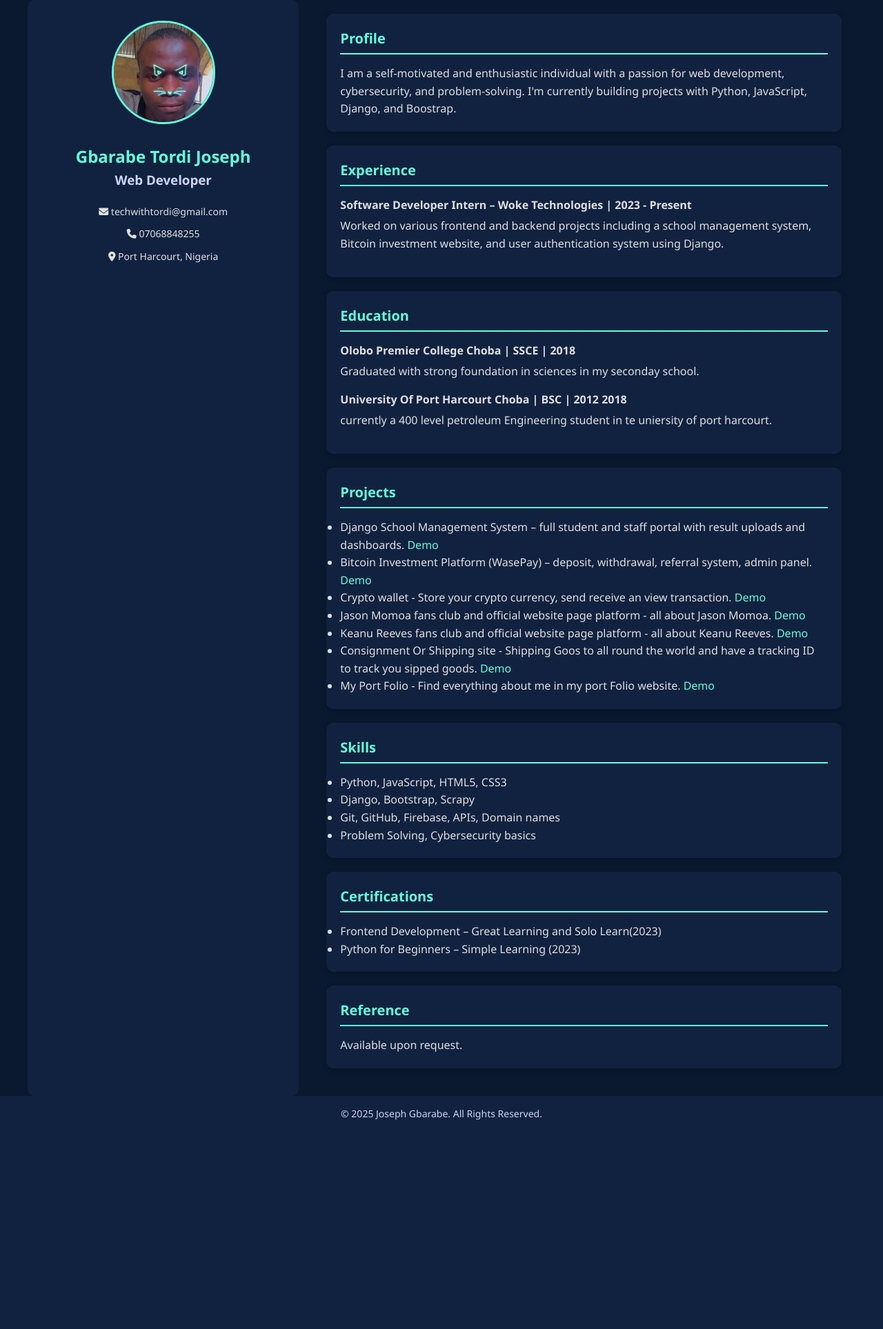
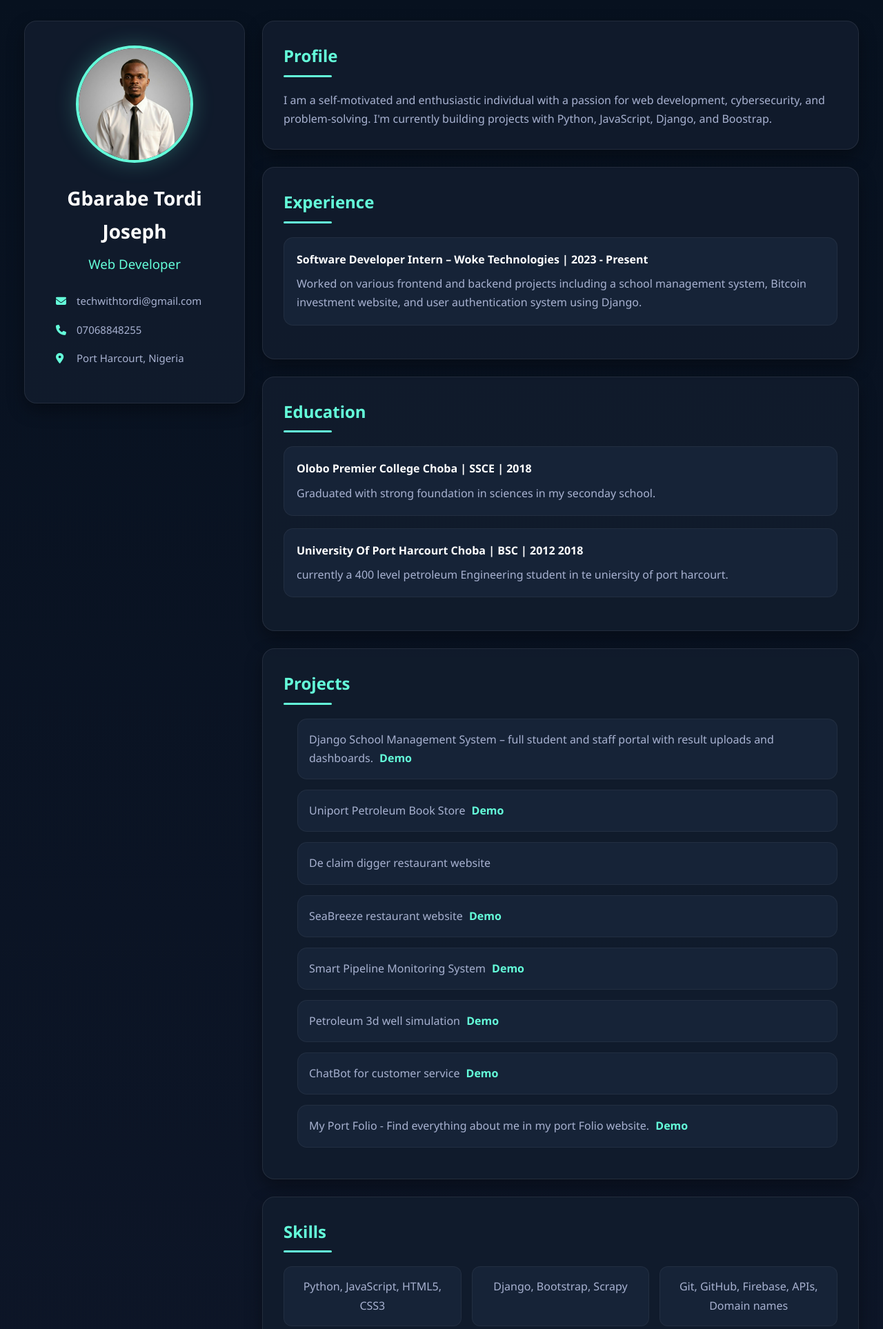
Before and after one commit to Tordi-portfolio/tordi_cv, a Django app: page / in a window 1280 px wide. Shown: the top 1927 px of the page at 69% size. Before the commit the page ends 1624 px from the top, so only its background shows below. Run offline with Django 5.2, Linux system fonts and the light colour scheme.

Commit message:
Add files via upload

```diff
--- a/myblog/templates/home.html
+++ b/myblog/templates/home.html
@@ -1,228 +1,507 @@
 <!DOCTYPE html>
 <html lang="en">
 <head>
-  <meta charset="UTF-8" />
+  <meta charset="UTF-8"/>
   <meta name="viewport" content="width=device-width, initial-scale=1.0"/>
   <title>Joseph Gbarabe - Resume</title>
+
   <link rel="stylesheet" href="https://cdnjs.cloudflare.com/ajax/libs/font-awesome/6.5.1/css/all.min.css"/>
+
   <style>
-    :root {
-      --primary-color: #0a192f;
-      --secondary-color: #112240;
-      --accent-color: #64ffda;
-      --text-color: #e0e0e0;
-      --light-gray: #ccd6f6;
-      --white: #ffffff;
-      --border-radius: 10px;
+
+    :root{
+      --primary-color:#07111f;
+      --secondary-color:#111c2d;
+      --card-color:#162337;
+      --accent-color:#64ffda;
+      --text-color:#e6edf7;
+      --muted-text:#a8b2d1;
+      --white:#ffffff;
+      --border-color:rgba(255,255,255,0.08);
+      --shadow:0 10px 25px rgba(0,0,0,0.35);
+      --radius:18px;
+      --transition:0.3s ease;
     }
 
-    * {
-      margin: 0;
-      padding: 0;
-      box-sizing: border-box;
+    *{
+      margin:0;
+      padding:0;
+      box-sizing:border-box;
+      scroll-behavior:smooth;
     }
 
-    body {
-      font-family: 'Segoe UI', Tahoma, Geneva, Verdana, sans-serif;
-      background-color: var(--primary-color);
-      color: var(--text-color);
-      line-height: 1.6;
+    body{
+      font-family:'Segoe UI', Tahoma, Geneva, Verdana, sans-serif;
+      background:linear-gradient(to bottom,#07111f,#0f172a);
+      color:var(--text-color);
+      line-height:1.7;
     }
 
-    header, main {
-      padding: 20px;
+    a{
+      text-decoration:none;
+      color:var(--accent-color);
+      transition:var(--transition);
     }
 
-    .container {
-      display: flex;
-      gap: 20px;
-      max-width: 1200px;
-      margin: auto;
-      flex-wrap: wrap;
+    a:hover{
+      color:#ffffff;
     }
 
-    header {
-      flex: 1 1 300px;
-      background-color: var(--secondary-color);
-      border-radius: var(--border-radius);
-      text-align: center;
-      padding-top: 30px;
+    .container{
+      max-width:1250px;
+      margin:auto;
+      padding:30px 20px;
+      display:grid;
+      grid-template-columns:320px 1fr;
+      gap:25px;
     }
 
-    header img {
-      width: 150px;
-      height: 150px;
-      object-fit: cover;
-      border-radius: 50%;
-      border: 3px solid var(--accent-color);
-      margin-bottom: 20px;
+    /* SIDEBAR */
+
+    header{
+      background:rgba(17,28,45,0.95);
+      border:1px solid var(--border-color);
+      border-radius:var(--radius);
+      padding:35px 25px;
+      text-align:center;
+      position:sticky;
+      top:20px;
+      height:fit-content;
+      box-shadow:var(--shadow);
     }
 
-    header h1 {
-      font-size: 24px;
-      color: var(--accent-color);
+    header img{
+      width:170px;
+      height:170px;
+      border-radius:50%;
+      object-fit:cover;
+      border:4px solid var(--accent-color);
+      margin:auto;
+      margin-bottom:20px;
+      box-shadow:0 0 30px rgba(100,255,218,0.25);
     }
 
-    header h3 {
-      color: var(--light-gray);
-      margin-bottom: 10px;
+    header h1{
+      font-size:28px;
+      margin-bottom:8px;
+      color:var(--white);
     }
 
-    header ul {
-      list-style: none;
-      margin-top: 20px;
+    header h3{
+      color:var(--accent-color);
+      font-weight:500;
+      margin-bottom:25px;
     }
 
-    header ul li {
-      margin-bottom: 10px;
-      font-size: 14px;
+    header ul{
+      list-style:none;
+      text-align:left;
+      margin-top:20px;
     }
 
-    main {
-      flex: 2 1 600px;
+    header ul li{
+      margin-bottom:16px;
+      font-size:15px;
+      color:var(--muted-text);
+      display:flex;
+      align-items:center;
+      gap:12px;
+      word-break:break-word;
     }
 
-    section {
-      background-color: var(--secondary-color);
-      padding: 20px;
-      border-radius: var(--border-radius);
-      margin-bottom: 20px;
-      box-shadow: 0 2px 10px rgba(0,0,0,0.2);
+    header ul li i{
+      color:var(--accent-color);
+      width:18px;
     }
 
-    section h2 {
-      color: var(--accent-color);
-      border-bottom: 2px solid var(--accent-color);
-      margin-bottom: 15px;
-      padding-bottom: 5px;
-      font-size: 20px;
+    /* MAIN CONTENT */
+
+    main{
+      display:flex;
+      flex-direction:column;
+      gap:25px;
     }
 
-    .card {
-      margin-bottom: 15px;
+    section{
+      background:rgba(17,28,45,0.95);
+      border:1px solid var(--border-color);
+      border-radius:var(--radius);
+      padding:30px;
+      box-shadow:var(--shadow);
+      transition:var(--transition);
     }
 
-    .card strong {
-      display: block;
-      margin-bottom: 5px;
+    section:hover{
+      transform:translateY(-3px);
     }
 
-    a {
-      color: var(--accent-color);
-      text-decoration: none;
+    section h2{
+      color:var(--accent-color);
+      font-size:24px;
+      margin-bottom:20px;
+      position:relative;
+      padding-bottom:10px;
     }
 
-    a:hover {
-      text-decoration: underline;
+    section h2::after{
+      content:'';
+      position:absolute;
+      left:0;
+      bottom:0;
+      width:70px;
+      height:3px;
+      background:var(--accent-color);
+      border-radius:10px;
     }
 
-    footer {
-      text-align: center;
-      background-color: var(--secondary-color);
-      padding: 15px;
-      font-size: 14px;
-      color: var(--light-gray);
+    section p{
+      color:var(--muted-text);
+      font-size:16px;
     }
 
-    @media (max-width: 768px) {
-      .container {
-        flex-direction: column;
+    .card{
+      background:var(--card-color);
+      border:1px solid rgba(255,255,255,0.05);
+      border-radius:14px;
+      padding:18px;
+      margin-bottom:18px;
+      transition:var(--transition);
+    }
+
+    .card:hover{
+      border-color:var(--accent-color);
+      transform:translateY(-2px);
+    }
+
+    .card strong{
+      display:block;
+      color:var(--white);
+      margin-bottom:8px;
+      font-size:16px;
+    }
+
+    ul{
+      padding-left:20px;
+    }
+
+    ul li{
+      margin-bottom:12px;
+      color:var(--muted-text);
+    }
+
+    /* PROJECTS */
+
+    .project-list li{
+      background:var(--card-color);
+      padding:16px;
+      border-radius:14px;
+      border:1px solid rgba(255,255,255,0.05);
+      margin-bottom:15px;
+      list-style:none;
+      transition:var(--transition);
+    }
+
+    .project-list li:hover{
+      border-color:var(--accent-color);
+      transform:translateY(-2px);
+    }
+
+    .project-list a{
+      margin-left:5px;
+      font-weight:600;
+    }
+
+    /* SKILLS */
+
+    .skills-list{
+      display:grid;
+      grid-template-columns:repeat(auto-fit,minmax(220px,1fr));
+      gap:15px;
+      padding-left:0;
+      margin-top:10px;
+    }
+
+    .skills-list li{
+      list-style:none;
+      background:var(--card-color);
+      border:1px solid rgba(255,255,255,0.05);
+      padding:15px;
+      border-radius:12px;
+      text-align:center;
+      transition:var(--transition);
+    }
+
+    .skills-list li:hover{
+      border-color:var(--accent-color);
+      transform:translateY(-3px);
+    }
+
+    /* FOOTER */
+
+    footer{
+      margin-top:20px;
+      background:#09101d;
+      border-top:1px solid var(--border-color);
+      text-align:center;
+      padding:20px;
+      color:var(--muted-text);
+      font-size:14px;
+    }
+
+    /* MOBILE */
+
+    @media(max-width:900px){
+
+      .container{
+        grid-template-columns:1fr;
       }
 
-      header, main {
-        width: 100%;
+      header{
+        position:relative;
+        top:0;
       }
 
-      header img {
-        width: 120px;
-        height: 120px;
+    }
+
+    @media(max-width:600px){
+
+      .container{
+        padding:20px 12px;
       }
+
+      header{
+        padding:30px 20px;
+      }
+
+      header img{
+        width:130px;
+        height:130px;
+      }
+
+      header h1{
+        font-size:24px;
+      }
+
+      section{
+        padding:22px 18px;
+      }
+
+      section h2{
+        font-size:22px;
+      }
+
+      section p,
+      li{
+        font-size:15px;
+      }
+
     }
+
   </style>
 </head>
+
 <body>
+
   <div class="container">
+
+    <!-- SIDEBAR -->
+
     <header>
-      <img src="../static/img/picture2.jpg" alt="Joseph Gbarabe" />
+
+      <img src="../static/img/profile_picture.jfif" alt="Joseph Gbarabe"/>
+
       <h1>Gbarabe Tordi Joseph</h1>
+
       <h3>Web Developer</h3>
+
       <ul>
-        <li><i class="fas fa-envelope"></i> techwithtordi@gmail.com</li>
-        <li><i class="fas fa-phone"></i> 07068848255</li>
-        <li><i class="fas fa-map-marker-alt"></i> Port Harcourt, Nigeria</li>
+
+        <li>
+          <i class="fas fa-envelope"></i>
+          techwithtordi@gmail.com
+        </li>
+
+        <li>
+          <i class="fas fa-phone"></i>
+          07068848255
+        </li>
+
+        <li>
+          <i class="fas fa-map-marker-alt"></i>
+          Port Harcourt, Nigeria
+        </li>
+
       </ul>
+
     </header>
 
+    <!-- MAIN CONTENT -->
+
     <main>
+
       <section>
+
         <h2>Profile</h2>
-        <p>I am a self-motivated and enthusiastic individual with a passion for web development, cybersecurity, and problem-solving. I'm currently building projects with Python, JavaScript, Django, and Boostrap.</p>
+
+        <p>
+          I am a self-motivated and enthusiastic individual with a passion for web development, cybersecurity, and problem-solving. I'm currently building projects with Python, JavaScript, Django, and Boostrap.
+        </p>
+
       </section>
 
       <section>
+
         <h2>Experience</h2>
+
         <div class="card">
-          <strong>Software Developer Intern – Woke Technologies | 2023 - Present</strong>
-          <p>Worked on various frontend and backend projects including a school management system, Bitcoin investment website, and user authentication system using Django.</p>
+
+          <strong>
+            Software Developer Intern – Woke Technologies | 2023 - Present
+          </strong>
+
+          <p>
+            Worked on various frontend and backend projects including a school management system, Bitcoin investment website, and user authentication system using Django.
+          </p>
+
         </div>
+
       </section>
 
       <section>
+
         <h2>Education</h2>
+
         <div class="card">
-          <strong>Olobo Premier College Choba | SSCE | 2018</strong>
-          <p>Graduated with strong foundation in sciences in my seconday school.</p>
+
+          <strong>
+            Olobo Premier College Choba | SSCE | 2018
+          </strong>
+
+          <p>
+            Graduated with strong foundation in sciences in my seconday school.
+          </p>
+
         </div>
+
         <div class="card">
-          <strong>University Of Port Harcourt Choba | BSC | 2012 2018</strong>
-          <p>currently a 400 level petroleum Engineering student in te uniersity of port harcourt.</p>
+
+          <strong>
+            University Of Port Harcourt Choba | BSC | 2012 2018
+          </strong>
+
+          <p>
+            currently a 400 level petroleum Engineering student in te uniersity of port harcourt.
+          </p>
+
         </div>
-      </section>
 
-
-      <section>
-        <h2>Projects</h2>
-        <ul>
-            <li>Django School Management System – full student and staff portal with result uploads and dashboards.  <a href="https://tordischool.pythonanywhere.com">Demo</a></li>
-            <li>Bitcoin Investment Platform (WasePay) – deposit, withdrawal, referral system, admin panel.  <a href="https://wasepay.pythonanywhere.com">Demo</a></li>
-            <li>Crypto wallet - Store your crypto currency, send receive an view transaction.  <a href="https://bitcoinlab.pythonanywhere.com">Demo</a></li>
-            <li>Jason Momoa fans club and official website page platform - all about Jason Momoa.  <a href="https://jasonmomoa.pythonanywhere.com">Demo</a></li>
-            <li>Keanu Reeves fans club and official website page platform - all about Keanu Reeves.  <a href="https://keanuerevvesofficialsite.pythonanywhere.com">Demo</a></li>
-            <li>Consignment Or Shipping site - Shipping Goos to all round the world and have a tracking ID to track you sipped goods.  <a href="https://keanuerevvesofficialsite.pythonanywhere.com">Demo</a></li>
-            <li>My Port Folio - Find everything about me in my port Folio website.  <a href="https://tordiportfilio.pythonanywhere.com/">Demo</a></li>
-
-        </ul>
-      </section>
-
-
-
-      <section>
-        <h2>Skills</h2>
-        <ul>
-          <li>Python, JavaScript, HTML5, CSS3</li>
-          <li>Django, Bootstrap, Scrapy</li>
-          <li>Git, GitHub, Firebase, APIs, Domain names</li>
-          <li>Problem Solving, Cybersecurity basics</li>
-        </ul>
       </section>
 
       <section>
-        <h2>Certifications</h2>
-        <ul>
-          <li>Frontend Development – Great Learning and Solo Learn(2023)</li>
-          <li>Python for Beginners – Simple Learning (2023)</li>
+
+        <h2>Projects</h2>
+
+        <ul class="project-list">
+
+          <li>
+            Django School Management System – full student and staff portal with result uploads and dashboards.
+            <a href="https://tordischool.pythonanywhere.com">Demo</a>
+          </li>
+
+          <li>
+            Uniport Petroleum Book Store
+            <a href="UniportPetroleumBooks.pythonanywhere.com">Demo</a>
+          </li>
+
+          <li>
+            De claim digger restaurant website
+          </li>
+
+          <li>
+            SeaBreeze restaurant website
+            <a href="">Demo</a>
+          </li>
+
+          <li>
+            Smart Pipeline Monitoring System
+            <a href="https://emmauelfinalyearproject.pythonanywhere.com/">Demo</a>
+          </li>
+
+          <li>
+            Petroleum 3d well simulation
+            <a href="https://emmaprojectwork.pythonanywhere.com/">Demo</a>
+          </li>
+
+          <li>
+            ChatBot for customer service
+            <a href="">Demo</a>
+          </li>
+
+          <li>
+            My Port Folio - Find everything about me in my port Folio website.
+            <a href="https://tordiportfilio.pythonanywhere.com/">Demo</a>
+          </li>
+
         </ul>
+
       </section>
 
       <section>
+
+        <h2>Skills</h2>
+
+        <ul class="skills-list">
+
+          <li>Python, JavaScript, HTML5, CSS3</li>
+
+          <li>Django, Bootstrap, Scrapy</li>
+
+          <li>Git, GitHub, Firebase, APIs, Domain names</li>
+
+          <li>Problem Solving, Cybersecurity basics</li>
+
+        </ul>
+
+      </section>
+
+      <section>
+
+        <h2>Certifications</h2>
+
+        <ul>
+
+          <li>
+            Frontend Development – Great Learning and Solo Learn(2023)
+          </li>
+
+          <li>
+            Python for Beginners – Simple Learning (2023)
+          </li>
+
+          <li>
+            My Port Folio - Find everything about me in my port Folio website.
+            <a href="https://tordiportfilio.pythonanywhere.com/">Click Here</a>
+          </li>
+
+        </ul>
+
+      </section>
+
+      <section>
+
         <h2>Reference</h2>
+
         <p>Available upon request.</p>
+
       </section>
+
     </main>
+
   </div>
 
   <footer>
     &copy; 2025 Joseph Gbarabe. All Rights Reserved.
   </footer>
+
 </body>
 </html>
```
Also changed, not shown: myblog/static/img/profile_picture.jfif (added), myblog/templates/index.html (line endings or trailing spaces).
